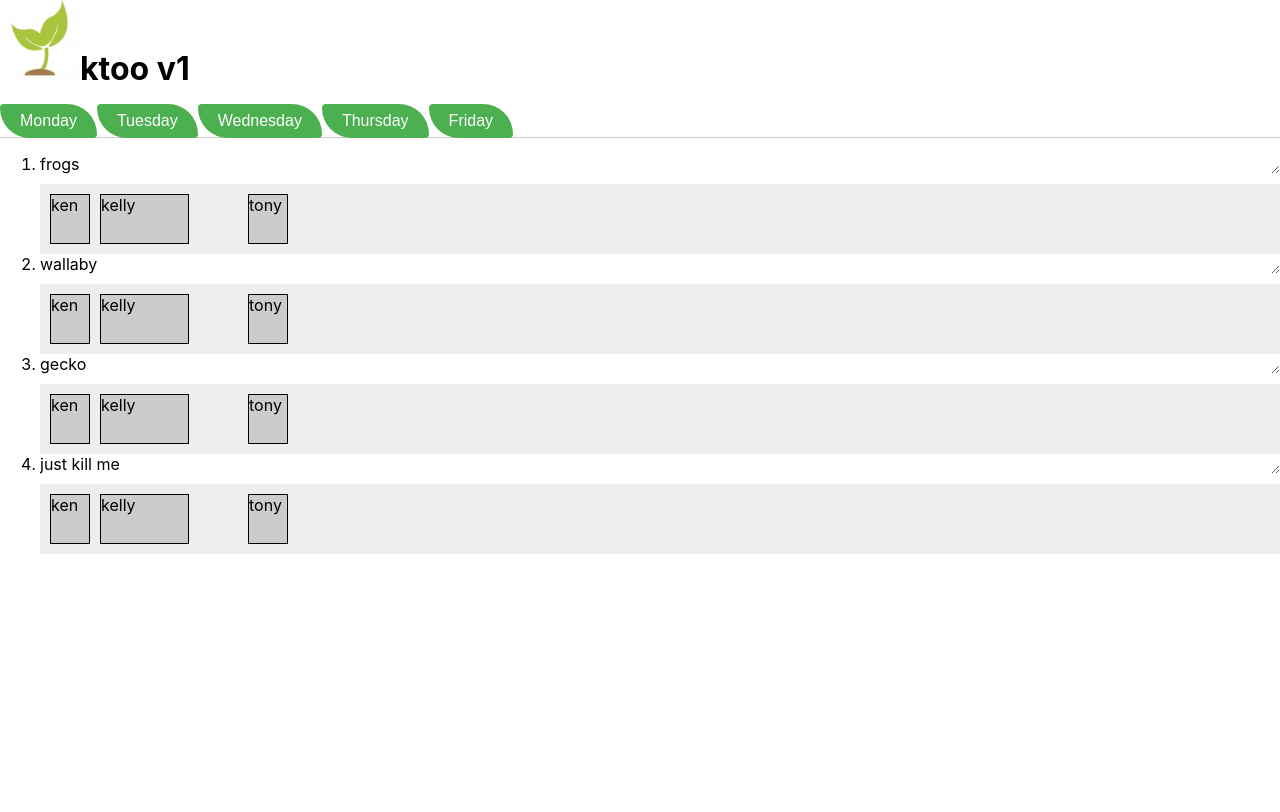
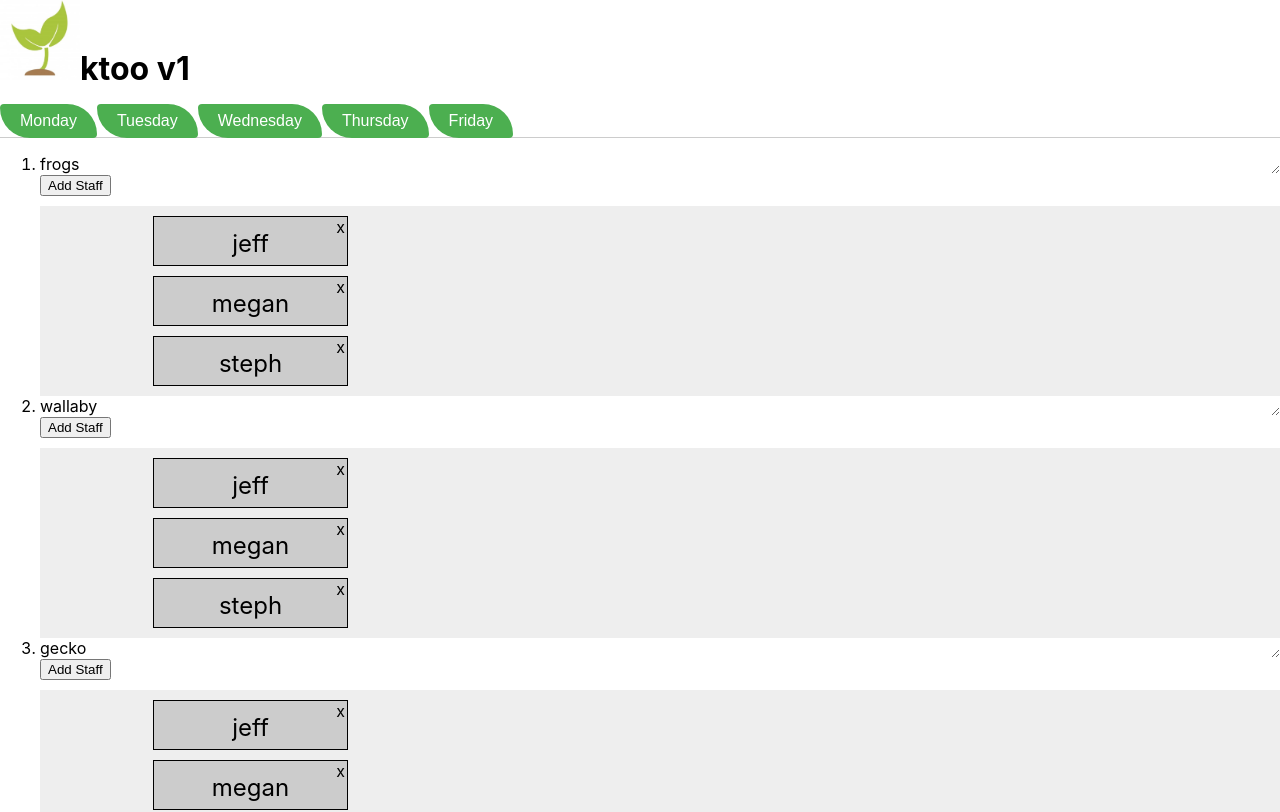
Before and after one commit to csubj/ktoo, a React (Create React App) app: page / in a window 1280 px wide. Shown: the top 812 px of the page. Built offline with nearby package versions, Linux system fonts and the light colour scheme.

Commit message:
fixing issues (#4)

```diff
--- a/package.json
+++ b/package.json
@@ -7,9 +7,11 @@
     "@testing-library/react": "^11.2.2",
     "@testing-library/user-event": "^12.6.0",
     "@types/jest": "^26.0.19",
+    "@types/lodash": "^4.14.165",
     "@types/node": "^12.19.9",
     "@types/react": "^16.14.2",
     "@types/react-dom": "^16.9.10",
+    "lodash": "^4.17.20",
     "react": "^17.0.1",
     "react-dom": "^17.0.1",
     "react-grid-layout": "^1.2.0",
--- a/src/components/Rooms/Room.tsx
+++ b/src/components/Rooms/Room.tsx
@@ -1,12 +1,115 @@
-import React from 'react'
+import React, { CSSProperties } from 'react';
+import { WidthProvider, Responsive } from "react-grid-layout";
+import _ from "lodash";
 
-type Props = {
-    title: string
-}
-
-const Room: React.FC<Props> = ({ children }) => {
-    return <div>{children}</div>
-}
+const ResponsiveReactGridLayout = WidthProvider(Responsive);
 
 
-export default Room
+export default class Room extends React.PureComponent<any, any>  {
+    static defaultProps = {
+        className: "layout",
+        cols: { lg: 12, md: 10, sm: 6, xs: 4, xxs: 2 },
+        rowHeight: 50
+    };
+
+    constructor(props: any) {
+        super(props);
+
+        this.state = {
+            items: ["jeff", "megan", "steph"].map(function (i, key, list) {
+                return {
+                    i: i.toString(),
+                    x: 1,
+                    y: 0,
+                    w: 2,
+                    h: 1,
+                };
+            }),
+            newCounter: 0
+        };
+
+        this.onAddItem = this.onAddItem.bind(this);
+        this.onBreakpointChange = this.onBreakpointChange.bind(this);
+    }
+
+    createElement(el: any) {
+        const removeStyle: CSSProperties = {
+            position: "absolute",
+            right: "2px",
+            top: 0,
+            cursor: "pointer"
+        };
+
+        return (
+            <div key={ el.i} data-grid={el}>
+                { (
+                        <span className="text">{ el.i}</span>
+                    )}
+                <span
+                    className="remove"
+                    style={removeStyle}
+                    onClick={this.onRemoveItem.bind(this,  el.i)}
+                >
+                    x
+            </span>
+            </div>
+        );
+    }
+
+    onAddItem() {
+        /*eslint no-console: 0*/
+        console.log("adding", "n" + this.state.newCounter);
+        this.setState({
+            // Add a new item. It must have a unique key!
+            items: this.state.items.concat({
+                i: "n" + this.state.newCounter,
+                x: (this.state.items.length * 2) % (this.state.cols || 12),
+                y: Infinity, // puts it at the bottom
+                w: 2,
+                h: 1
+            }),
+            // Increment the counter to ensure key is always unique.
+            newCounter: this.state.newCounter + 1
+        });
+    }
+
+    // We're using the cols coming back from this to calculate where to add new items.
+    onBreakpointChange(breakpoint: any, cols: any) {
+        this.setState({
+            breakpoint: breakpoint,
+            cols: cols
+        });
+    }
+
+    // onLayoutChange(layout: any) {
+    //     this.props.onLayoutChange(layout);
+    //     this.setState({ layout: layout });
+    // }
+
+    onRemoveItem(i: any) {
+        console.log("removing", i);
+        this.setState({ items: _.reject(this.state.items, { i: i }) });
+    }
+
+    render() {
+        console.log(this.state.items)
+        return (
+            <div>
+
+                <div className="dropdown">
+                    <button onClick={this.onAddItem} className="dropbtn">Add Staff</button>
+                    <div id="myDropdown" className="dropdown-content">
+                    </div>
+                </div>
+
+                <ResponsiveReactGridLayout
+                    // onLayoutChange={this.onLayoutChange}
+                    onBreakpointChange={this.onBreakpointChange}
+                    {...this.props}
+                >
+                    {_.map(this.state.items, el => this.createElement(el))}
+                </ResponsiveReactGridLayout>
+            </div>
+        );
+    }
+}
--- a/src/components/Rooms/Rooms.tsx
+++ b/src/components/Rooms/Rooms.tsx
@@ -1,7 +1,5 @@
 import React from 'react'
-import GridLayout from 'react-grid-layout';
-import { Responsive, WidthProvider } from "react-grid-layout";
-const ResponsiveReactGridLayout = WidthProvider(Responsive);
+import Room from './Room';
 
 type Props = {
     rooms: Array<string>
@@ -18,11 +16,7 @@ const Rooms: React.FC<Props> = ({ rooms }) => {
             {rooms.map((room) => (
                 <li>
                     <div className="maybe">{room}</div>
-                    <GridLayout className="layout" layout={layout} cols={24} rowHeight={20} width={1200} resizeHandles={['w', 'e']}>
-                        <div key="a">ken</div>
-                        <div key="b">kelly</div>
-                        <div key="c">tony</div>
-                    </GridLayout>
+                    <Room></Room>
                 </li>
             ))}
         </ol>
--- a/src/components/Tabs/TabTitle.tsx
+++ b/src/components/Tabs/TabTitle.tsx
@@ -1,4 +1,4 @@
-import React, { useCallback } from "react"
+import React, { useCallback,CSSProperties } from "react";
 
 type Props = {
   title: string
@@ -12,6 +12,7 @@ const TabTitle: React.FC<Props> = ({ title, setSelectedTab, index }) => {
     setSelectedTab(index)
   }, [setSelectedTab, index])
 
+
   return (
     <li className="tab-list-item">
       <button className="button" onClick={onClick}>{title}</button>
```
Also changed, not shown: 1 other file (tests, documents, lock files or other folders).
